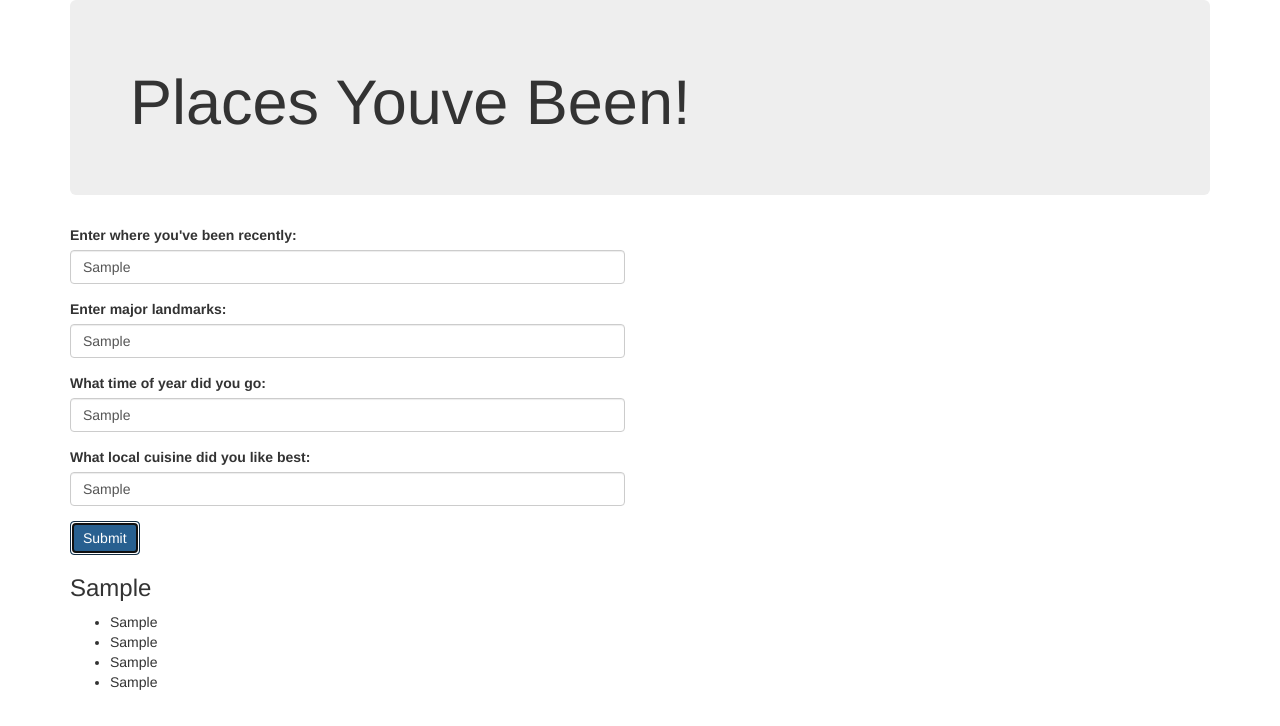
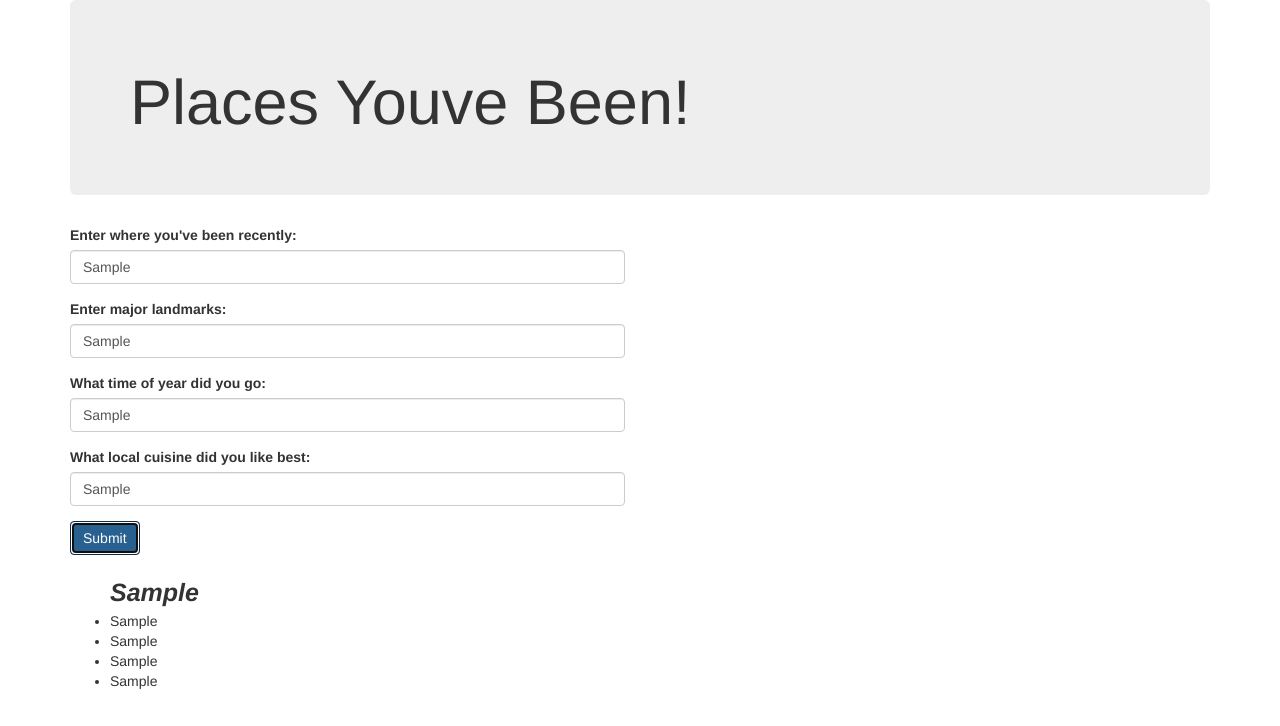
Before and after one commit to NMead93/places-ive-been, a plain HTML site: page index.html in a window 1280 px wide. Both pictures are taken after typing "Sample", "Sample", "Sample", "Sample" into the empty fields and a click on the button "Submit". Drawn offline with nearby package versions, Linux system fonts and the light colour scheme.

Commit message:
add jQuery functionality to our last specification. Will also add css styling.

```diff
--- a/css/styles.css
+++ b/css/styles.css
@@ -0,0 +1,11 @@
+.output, #title {
+  margin-top: 20px;
+}
+
+#title {
+  list-style-type: none;
+  font-size: 25px;
+  font-weight: bold;
+  font-style: italic;
+  font-family: inherit;
+}
--- a/index.html
+++ b/index.html
@@ -50,8 +50,8 @@
         <button type="submit" class="btn btn-primary" name="button">Submit</button>
       </form>
       <div class="output">
-        <h3 id="header"></h3>
         <ul id="output">
+
 
         </ul>
       </div>
--- a/js/scripts.js
+++ b/js/scripts.js
@@ -19,12 +19,11 @@ $(document).ready(function(){
     event.preventDefault();
     var complete = new Places($('#place').val(), $('#landmark').val(), $('#time').val(), $('#food').val());
 
+    $('#output').append("<li id='title'>" + complete.place + '</li>' )
     $('#output').append('<li>' + complete.place + '</li>' )
     $('#output').append('<li>' + complete.landmarks + '</li>' )
     $('#output').append('<li>' + complete.time + '</li>' )
     $('#output').append('<li>' + complete.food + '</li>' )
-    $('#header').text(complete.place);
-
   });
 
 });
```
